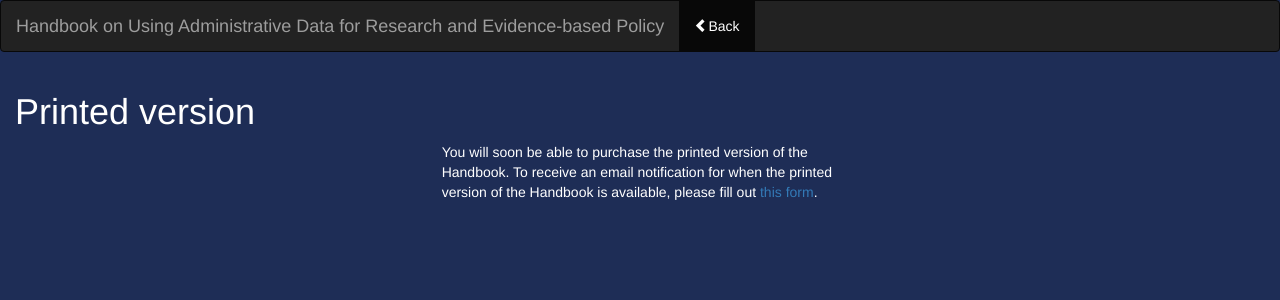
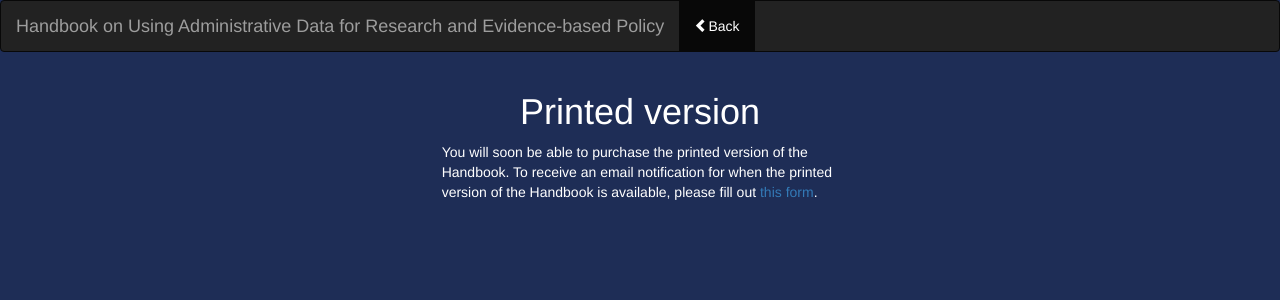
Before and after one commit to admindatahandbook/admindatahandbook.github.io, a Jekyll site: the page built from purchase/index.md, in a window 1280 px wide. Shown: the top 300 px of the page. Built offline with Jekyll 4.4.1, drawn with Linux system fonts in a browser that asks for light colours.

Commit message:
Centering the title

```diff
--- a/_layouts/default.html
+++ b/_layouts/default.html
@@ -29,7 +29,7 @@
 
 <div class="container-fluid">
   <div class="row">
-    <div class="col-xs-12">
+    <div class="col-xs-12 title">
       <h1>{{ page.title }}</h1>
     </div>
   </div>
```
